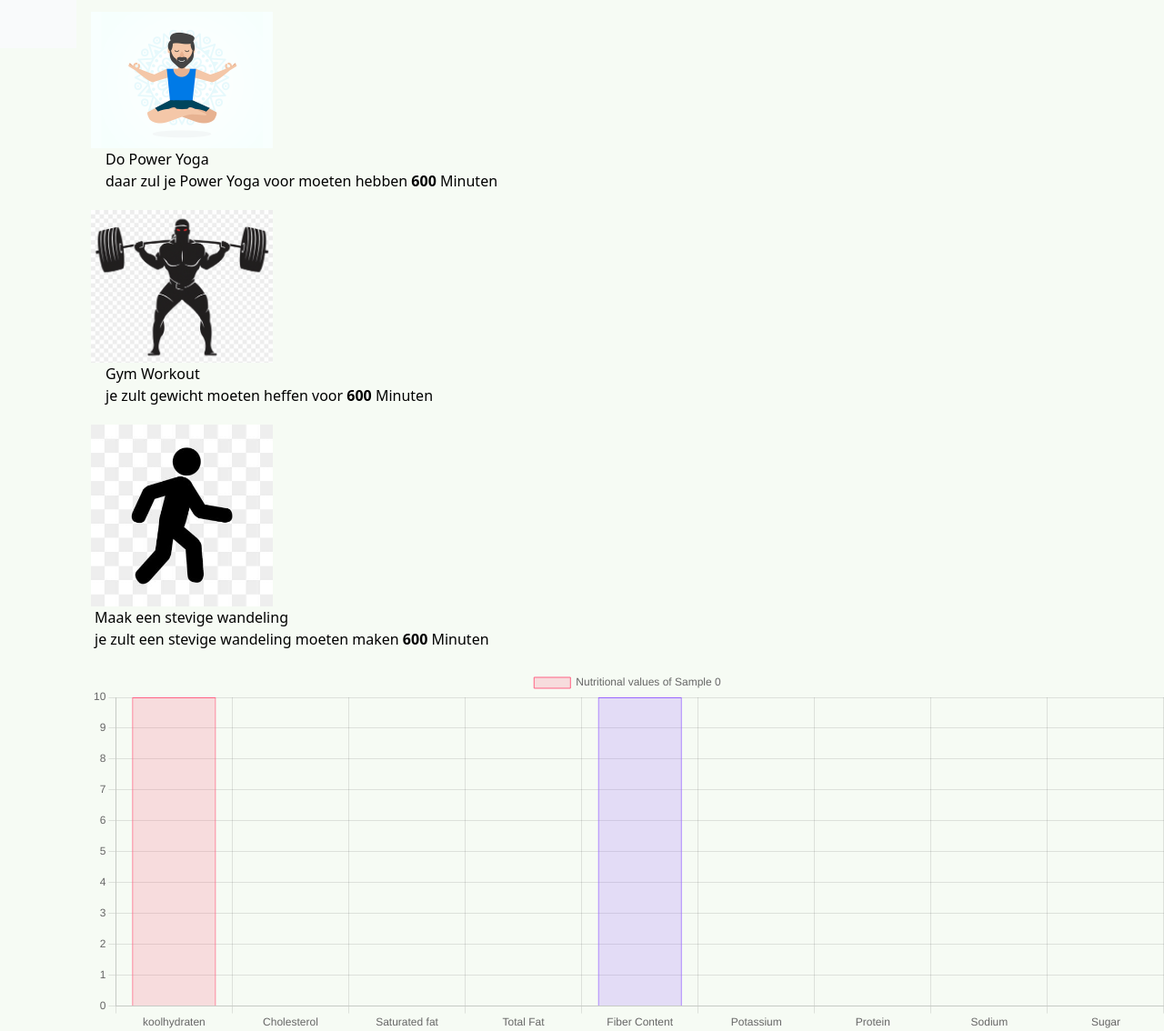
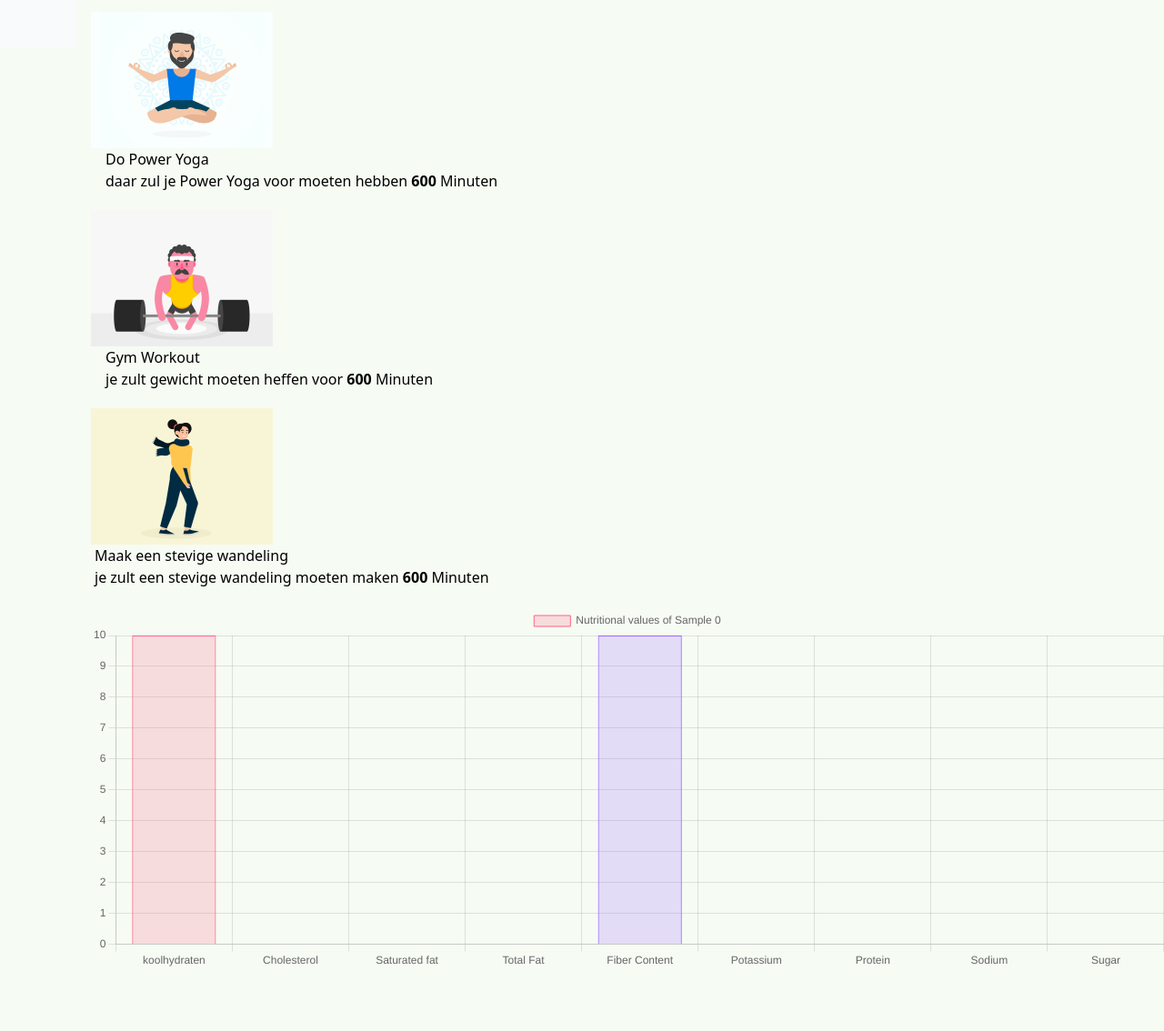
Before and after one commit to BatuhanYumak/Calorie-Tracker, a Django app: template calorietracker/calorie/templates/tracker.html in a window 1280 px wide. Shown: the part 747-1881 px from the top of the page at 91% size. After the commit the page ends 1810 px from the top, so only its background shows below. Run offline with Django 3.2, Linux system fonts and the light colour scheme; the template is opened without the code that fills it: most values are stand-ins (such as "Sample title", 1, 10 or a date in 2020); some libraries are stand-ins or nearby versions.

Commit message:
gewicht en wandelen toegevoegd als gif

```diff
--- a/calorietracker/calorie/templates/tracker.html
+++ b/calorietracker/calorie/templates/tracker.html
@@ -135,7 +135,7 @@
         </div>
         <div class="d-flex align-items-center mb-5">
           <div class="flex-shrink-0">
-            <img src="{% static 'weightlifter.png' %}" class="foto" alt="...">
+            <img src="{% static 'Weigthlifting.gif' %}" class="foto" alt="...">
           </div>
           <div class="flex-grow-1 ms-4">
             <h5>Gym Workout </h5>
@@ -144,7 +144,7 @@
       </div>
       <div class="d-flex align-items-center">
         <div class="flex-shrink-0">
-            <img src="{% static 'walking.jpeg' %}" class="foto" alt="...">
+            <img src="{% static 'walking.gif' %}" class="foto" alt="...">
         </div>
         <div class="flex-grow-1 ms-1">
             <h5> Maak een stevige wandeling </h5>
```
Also changed, not shown: calorietracker/calorie/static/Weigthlifting.gif (added), calorietracker/calorie/static/walking.gif (added).
